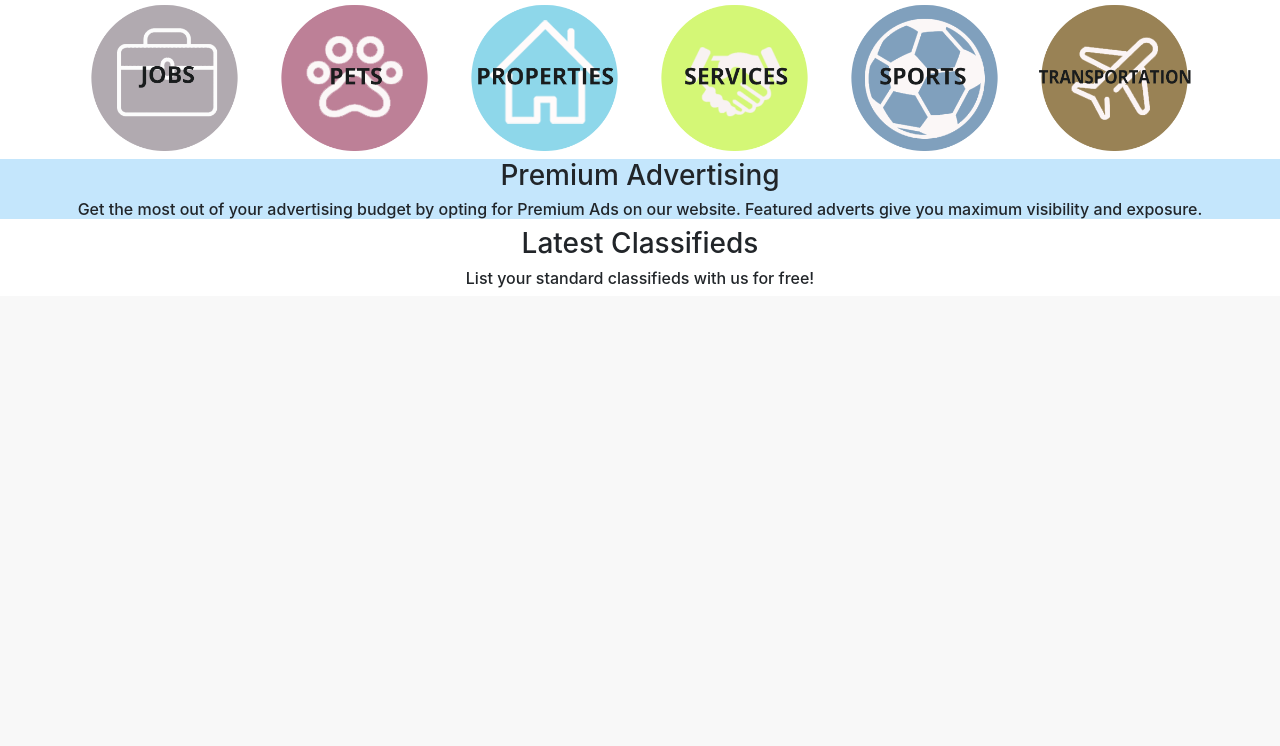
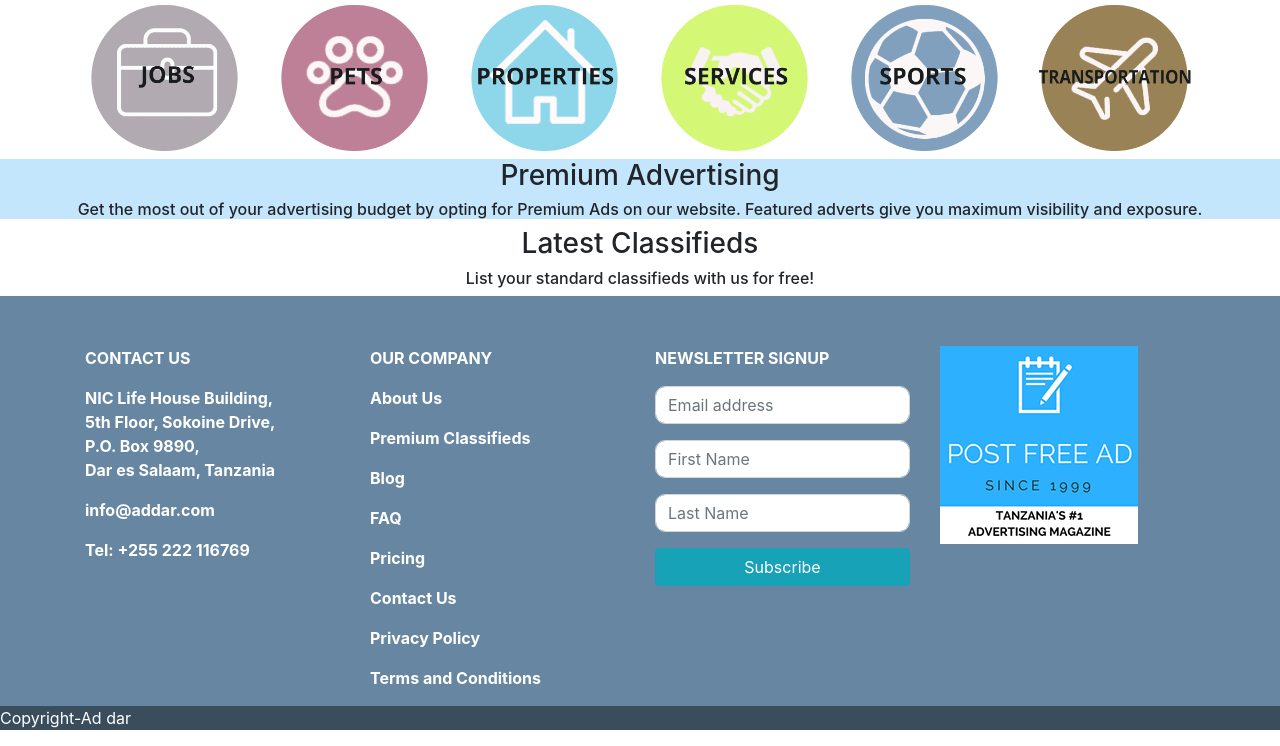
Before and after one commit to ngangavic/kilifi247, a PHP site: page / in a window 1280 px wide. Shown: the part 918-1664 px from the top of the page. Before the commit the page ends 1206 px from the top, so only its background shows below. Run offline with PHP 8.4, Linux system fonts and the light colour scheme.

Commit message:
footer and inner footer

```diff
--- a/css/style.css
+++ b/css/style.css
@@ -128,4 +128,15 @@
 
 .footer{
     background-color: #6786a1;
+    color: white;
+    font-weight: bold;
 }
+
+.footer a{
+    color: white;
+}
+
+.inner-footer{
+    color: white;
+    background-color: #3a4d5c;
+}
--- a/index.html
+++ b/index.html
@@ -101,16 +101,16 @@
     <!-- The slideshow -->
     <div class="carousel-inner">
         <div class="carousel-item active">
-            <img src="images/cor1.jpg" >
+            <img src="images/cor1.jpg">
         </div>
         <div class="carousel-item">
-            <img src="images/cor2.jpg" >
+            <img src="images/cor2.jpg">
         </div>
         <div class="carousel-item">
-            <img src="images/cor3.jpg" >
+            <img src="images/cor3.jpg">
         </div>
         <div class="carousel-item">
-            <img src="images/cor4.jpg" >
+            <img src="images/cor4.jpg">
         </div>
     </div>
 
@@ -170,7 +170,8 @@
 
 <div class="premuim-ads">
     <h3 style="text-align: center">Premium Advertising</h3>
-    <h6 style="text-align: center">Get the most out of your advertising budget by opting for Premium Ads on our website. Featured adverts give you maximum visibility and exposure.</h6>
+    <h6 style="text-align: center">Get the most out of your advertising budget by opting for Premium Ads on our website.
+        Featured adverts give you maximum visibility and exposure.</h6>
 </div>
 
 <div class="latest-classifieds">
@@ -179,7 +180,63 @@
 </div>
 
 <div class="footer">
+    <div class="container">
+        <div class="row" style="padding-top: 50px;">
 
+            <div class="col-xs-12 col-sm-12 col-md-3 col-lg-3">
+                <p>CONTACT US</p>
+                <p>
+                    NIC Life House Building,<br/>
+                    5th Floor, Sokoine Drive,<br/>
+                    P.O. Box 9890,<br/>
+                    Dar es Salaam, Tanzania<br/>
+                </p>
+                <p>info@addar.com</p>
+                <p>Tel: +255 222 116769</p>
+            </div>
+
+            <div class="col-xs-12 col-sm-12 col-md-3 col-lg-3">
+                <p>OUR COMPANY</p>
+                <p><a href="#">About Us</a></p>
+                <p><a href="#">Premium Classifieds</a></p>
+                <p><a href="#">Blog</a></p>
+                <p><a href="#">FAQ</a></p>
+                <p><a href="#">Pricing</a></p>
+                <p><a href="#">Contact Us</a></p>
+                <p><a href="#">Privacy Policy</a></p>
+                <p><a href="#">Terms and Conditions</a></p>
+            </div>
+
+            <div class="col-xs-12 col-sm-12 col-md-3 col-lg-3">
+                <p>NEWSLETTER SIGNUP</p>
+                <form>
+                    <div class="form-group">
+                        <input class="form-control" placeholder="Email address" required style="border-radius: 10px">
+                    </div>
+                    <div class="form-group">
+                        <input class="form-control" placeholder="First Name" required style="border-radius: 10px">
+                    </div>
+                    <div class="form-group">
+                        <input class="form-control" placeholder="Last Name" required style="border-radius: 10px">
+                    </div>
+
+                    <div class="form-group">
+                        <button class="btn btn-block btn-info">Subscribe</button>
+                    </div>
+                </form>
+            </div>
+
+            <div class="col-xs-12 col-sm-12 col-md-3 col-lg-3">
+                <img src="images/Post-free-ad-1.png" class="img-fluid">
+            </div>
+
+        </div>
+
+    </div>
+</div>
+
+<div class="inner-footer">
+    <p>Copyright-Ad dar</p>
 </div>
 
 <script src="https://code.jquery.com/jquery-3.4.1.slim.min.js"
```
Also changed, not shown: images/Post-free-ad-1.png (added). Lines whose indentation alone changed are shown as unchanged.
